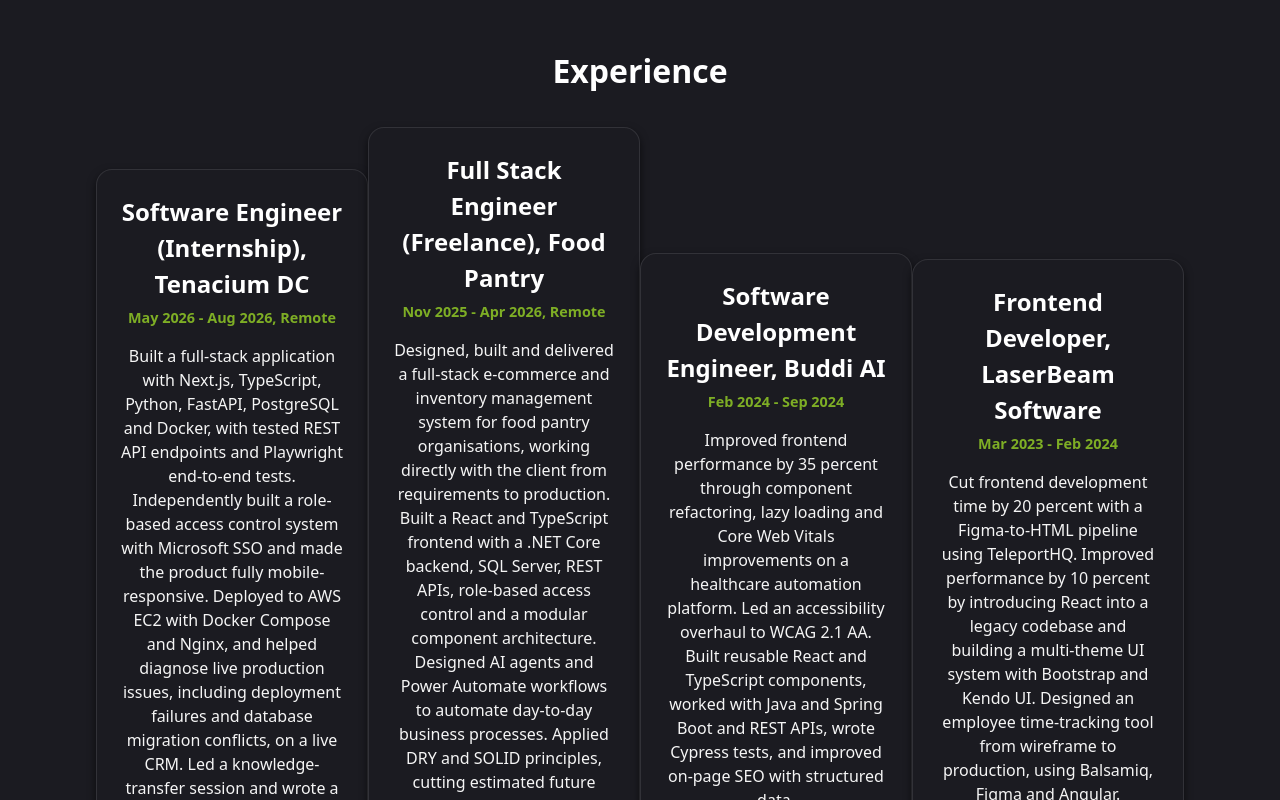
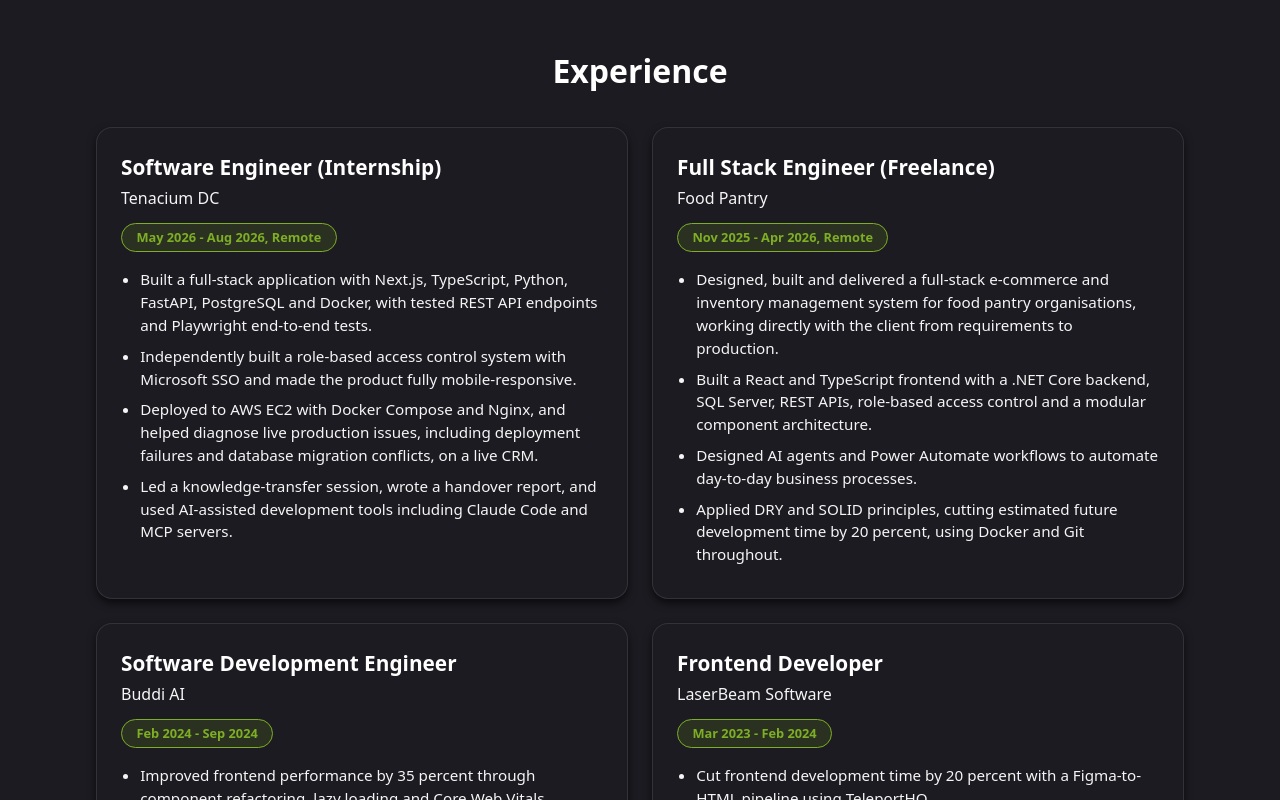
Before and after one commit to Deepuprem2001/DPK.dev, a React (Vite) app: page / in a window 1280 px wide. Shown: the part 1020-1820 px from the top of the page. Built offline with nearby package versions, Linux system fonts and the light colour scheme.

Commit message:
Rebuild Experience as a two-column bullet-point card grid

```diff
--- a/src/component/Card.jsx
+++ b/src/component/Card.jsx
@@ -1,17 +1,22 @@
 import React from "react";
 import "../css/Card.css"
 
-const Card = ({title, subtitle, content}) => {
+const Card = ({title, company, date, items}) => {
 
     return(
 
         <div className="Card">
-            <div>
+            <div className="CardBody">
                 {title && <p className="CardTitle">{title}</p>}
-                {subtitle && <p className="CardSubtitle">{subtitle}</p>}
-                <div className="CardContent">
-                    {content}
-                </div>
+                {company && <p className="CardCompany">{company}</p>}
+                {date && <span className="CardDateChip">{date}</span>}
+                {items && items.length > 0 && (
+                    <ul className="CardList">
+                        {items.map((item, index) => (
+                            <li key={index}>{item}</li>
+                        ))}
+                    </ul>
+                )}
             </div>
         </div>
 
--- a/src/css/Card.css
+++ b/src/css/Card.css
@@ -6,33 +6,44 @@
   padding: 1.5rem;
   transition: transform 0.2s;
   display: flex;
-  text-align: center;
-  align-items: center;
-  width: 49%;
   border: 1px solid rgb(255 255 255/.1);
 }
 .Card:hover {
   transform: translateY(-5px);
   border: 2px solid #486217;
 }
+.CardBody {
+  text-align: left;
+  width: 100%;
+}
 .CardTitle {
-  font-size: 1.5rem;
+  font-size: 1.3rem;
   font-weight: bold;
-  margin-bottom: 0.3rem;
+  margin-bottom: 0.2rem;
 }
-.CardSubtitle {
-  font-size: 0.9rem;
+.CardCompany {
+  font-size: 1rem;
+  color: whitesmoke;
+  margin-bottom: 0.8rem;
+}
+.CardDateChip {
+  display: inline-block;
+  background: rgba(126, 174, 37, 0.15);
   color: #7eae25;
+  border: 1px solid #7eae25;
+  border-radius: 2rem;
+  padding: 0.25rem 0.9rem;
+  font-size: 0.8rem;
   font-weight: bold;
   margin-bottom: 1rem;
 }
-.CardContent {
-  font-size: 1rem;
-  color:whitesmoke;
+.CardList {
+  margin: 0;
+  padding-left: 1.2rem;
+  color: whitesmoke;
 }
-
-@media (max-width: 768px) {
-    .Card {
-        width: 100%;
-    }
+.CardList li {
+  font-size: 0.95rem;
+  line-height: 1.5;
+  margin-bottom: 0.5rem;
 }
--- a/src/css/Experience.css
+++ b/src/css/Experience.css
@@ -9,9 +9,19 @@
     margin-bottom: 2rem;
 }
 .CardSection{
-    display: flex;
-    justify-content: space-between;
-    align-items: center;
+    display: grid;
+    grid-template-columns: repeat(2, 1fr);
+    gap: 1.5rem;
+    max-width: 1100px;
+    margin: 0 auto;
+    align-items: stretch;
+}
+
+@media (max-width: 1024px) {
+    .CardSection {
+        grid-template-columns: 1fr;
+        max-width: 700px;
+    }
 }
 
 @media (max-width: 768px) {
@@ -20,7 +30,8 @@
         margin: 0 1rem;
     }
     .CardSection {
-        flex-direction: column;
+        grid-template-columns: 1fr;
         gap: 1.5rem;
+        max-width: 100%;
     }
 }
--- a/src/sections/Experience.jsx
+++ b/src/sections/Experience.jsx
@@ -10,41 +10,47 @@
             <p className="CardHeader">Experience</p>
             <div className="CardSection">
                 <Card
-                    title="Software Engineer (Internship), Tenacium DC"
-                    subtitle="May 2026 - Aug 2026, Remote"
-                    content="Built a full-stack application with Next.js, TypeScript, Python, FastAPI, PostgreSQL and Docker, with
-                    tested REST API endpoints and Playwright end-to-end tests. Independently built a role-based access control
-                    system with Microsoft SSO and made the product fully mobile-responsive. Deployed to AWS EC2 with Docker
-                    Compose and Nginx, and helped diagnose live production issues, including deployment failures and database
-                    migration conflicts, on a live CRM. Led a knowledge-transfer session and wrote a handover report. Used
-                    AI-assisted development tools including Claude Code and MCP servers."
+                    title="Software Engineer (Internship)"
+                    company="Tenacium DC"
+                    date="May 2026 - Aug 2026, Remote"
+                    items={[
+                        "Built a full-stack application with Next.js, TypeScript, Python, FastAPI, PostgreSQL and Docker, with tested REST API endpoints and Playwright end-to-end tests.",
+                        "Independently built a role-based access control system with Microsoft SSO and made the product fully mobile-responsive.",
+                        "Deployed to AWS EC2 with Docker Compose and Nginx, and helped diagnose live production issues, including deployment failures and database migration conflicts, on a live CRM.",
+                        "Led a knowledge-transfer session, wrote a handover report, and used AI-assisted development tools including Claude Code and MCP servers.",
+                    ]}
                 />
                 <Card
-                    title="Full Stack Engineer (Freelance), Food Pantry"
-                    subtitle="Nov 2025 - Apr 2026, Remote"
-                    content="Designed, built and delivered a full-stack e-commerce and inventory management system for food
-                    pantry organisations, working directly with the client from requirements to production. Built a React and
-                    TypeScript frontend with a .NET Core backend, SQL Server, REST APIs, role-based access control and a modular
-                    component architecture. Designed AI agents and Power Automate workflows to automate day-to-day business
-                    processes. Applied DRY and SOLID principles, cutting estimated future development time by 20 percent. Used
-                    Docker and Git throughout, planned the sprint roadmap and shaped the client's marketing and business
-                    development plans."
+                    title="Full Stack Engineer (Freelance)"
+                    company="Food Pantry"
+                    date="Nov 2025 - Apr 2026, Remote"
+                    items={[
+                        "Designed, built and delivered a full-stack e-commerce and inventory management system for food pantry organisations, working directly with the client from requirements to production.",
+                        "Built a React and TypeScript frontend with a .NET Core backend, SQL Server, REST APIs, role-based access control and a modular component architecture.",
+                        "Designed AI agents and Power Automate workflows to automate day-to-day business processes.",
+                        "Applied DRY and SOLID principles, cutting estimated future development time by 20 percent, using Docker and Git throughout.",
+                    ]}
                 />
                 <Card
-                    title="Software Development Engineer, Buddi AI"
-                    subtitle="Feb 2024 - Sep 2024"
-                    content="Improved frontend performance by 35 percent through component refactoring, lazy loading and Core
-                    Web Vitals improvements on a healthcare automation platform. Led an accessibility overhaul to WCAG 2.1 AA.
-                    Built reusable React and TypeScript components, worked with Java and Spring Boot and REST APIs, wrote Cypress
-                    tests, and improved on-page SEO with structured data."
+                    title="Software Development Engineer"
+                    company="Buddi AI"
+                    date="Feb 2024 - Sep 2024"
+                    items={[
+                        "Improved frontend performance by 35 percent through component refactoring, lazy loading and Core Web Vitals improvements on a healthcare automation platform.",
+                        "Led an accessibility overhaul to WCAG 2.1 AA.",
+                        "Built reusable React and TypeScript components, and worked with Java, Spring Boot and REST APIs.",
+                        "Wrote Cypress tests and improved on-page SEO with structured data.",
+                    ]}
                 />
                 <Card
-                    title="Frontend Developer, LaserBeam Software"
-                    subtitle="Mar 2023 - Feb 2024"
-                    content="Cut frontend development time by 20 percent with a Figma-to-HTML pipeline using TeleportHQ.
-                    Improved performance by 10 percent by introducing React into a legacy codebase and building a multi-theme UI
-                    system with Bootstrap and Kendo UI. Designed an employee time-tracking tool from wireframe to production,
-                    using Balsamiq, Figma and Angular."
+                    title="Frontend Developer"
+                    company="LaserBeam Software"
+                    date="Mar 2023 - Feb 2024"
+                    items={[
+                        "Cut frontend development time by 20 percent with a Figma-to-HTML pipeline using TeleportHQ.",
+                        "Improved performance by 10 percent by introducing React into a legacy codebase and building a multi-theme UI system with Bootstrap and Kendo UI.",
+                        "Designed an employee time-tracking tool from wireframe to production, using Balsamiq, Figma and Angular.",
+                    ]}
                 />
             </div>
 
```
